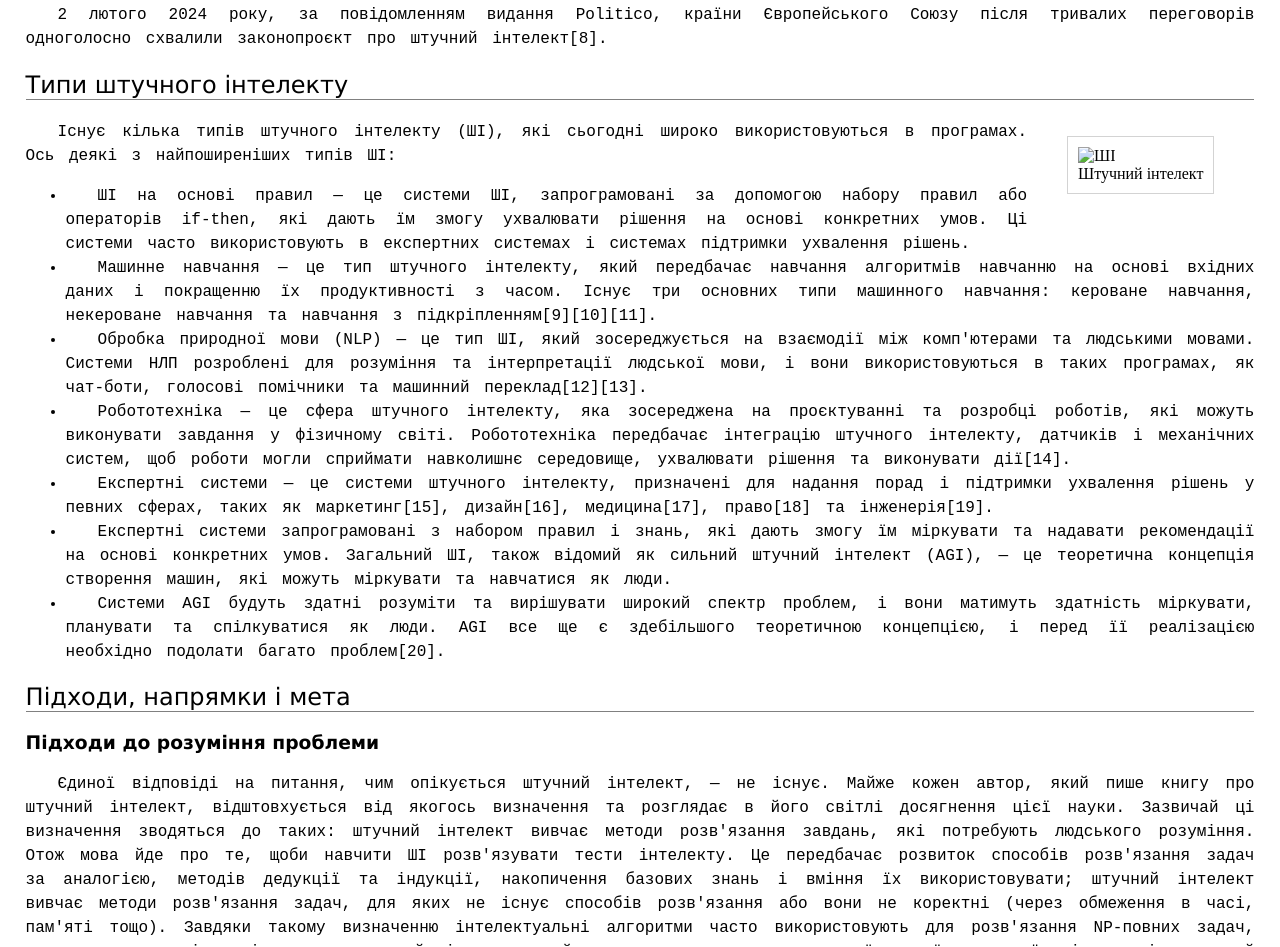
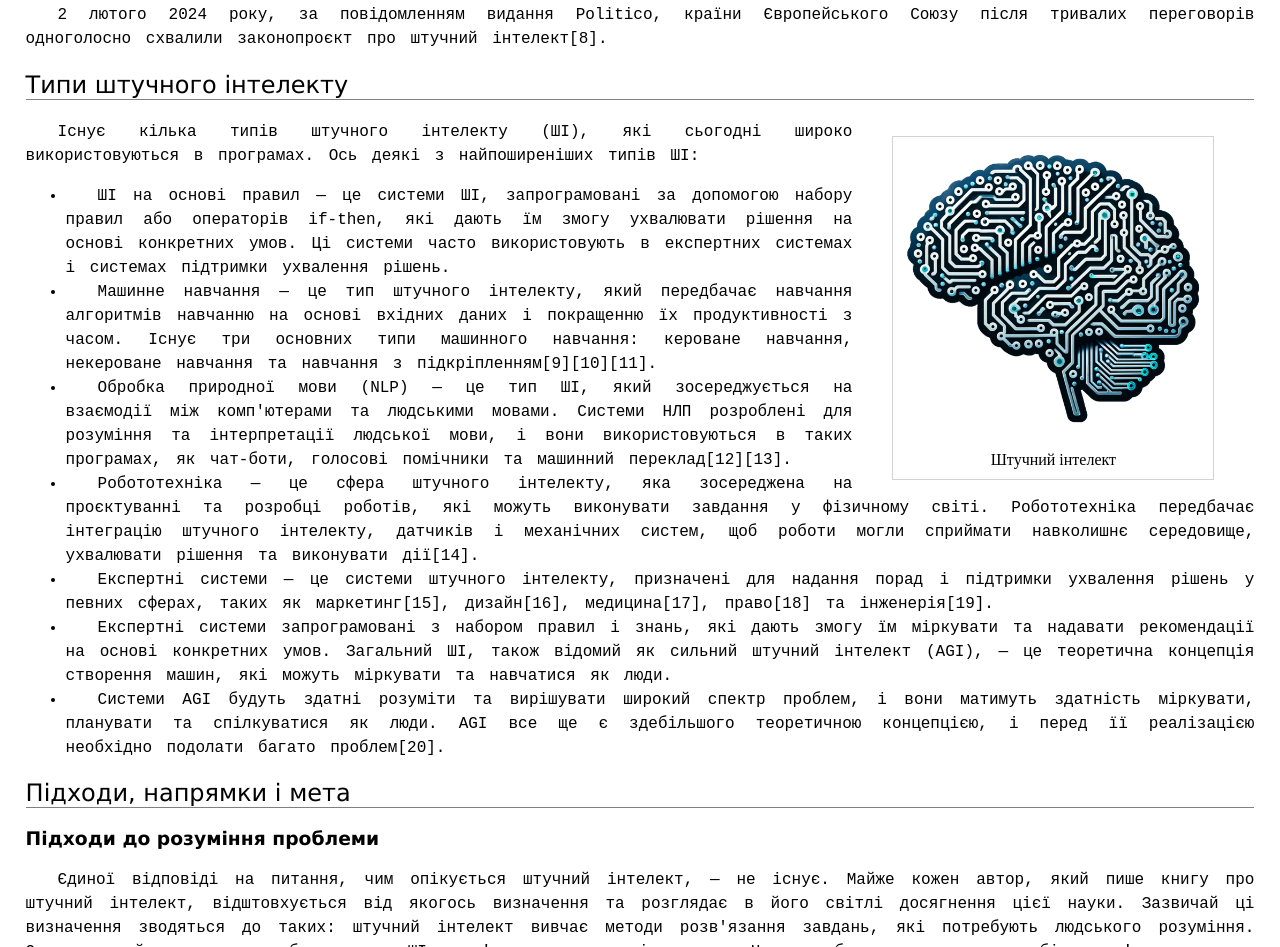
Before and after one commit to Vlad-Marko/header, a plain HTML site: page index.html in a window 1280 px wide. Shown: the part 1212-2159 px from the top of the page. Drawn offline with Linux system fonts and the light colour scheme; the site is published under a folder, as on GitHub Pages, so addresses that start at the root find nothing.

Commit message:
Update index.html

```diff
--- a/index.html
+++ b/index.html
@@ -103,7 +103,7 @@
     <figure class="img1">
       <img
         style="width: 300px"
-        src="/img/Dall-e_3_(jan_'24)_artificial_intelligence_icon.png"
+        src="./img/Dall-e_3_(jan_'24)_artificial_intelligence_icon.png"
         alt="ШІ"
       />
       <figcaption>Штучний інтелект</figcaption>
```
